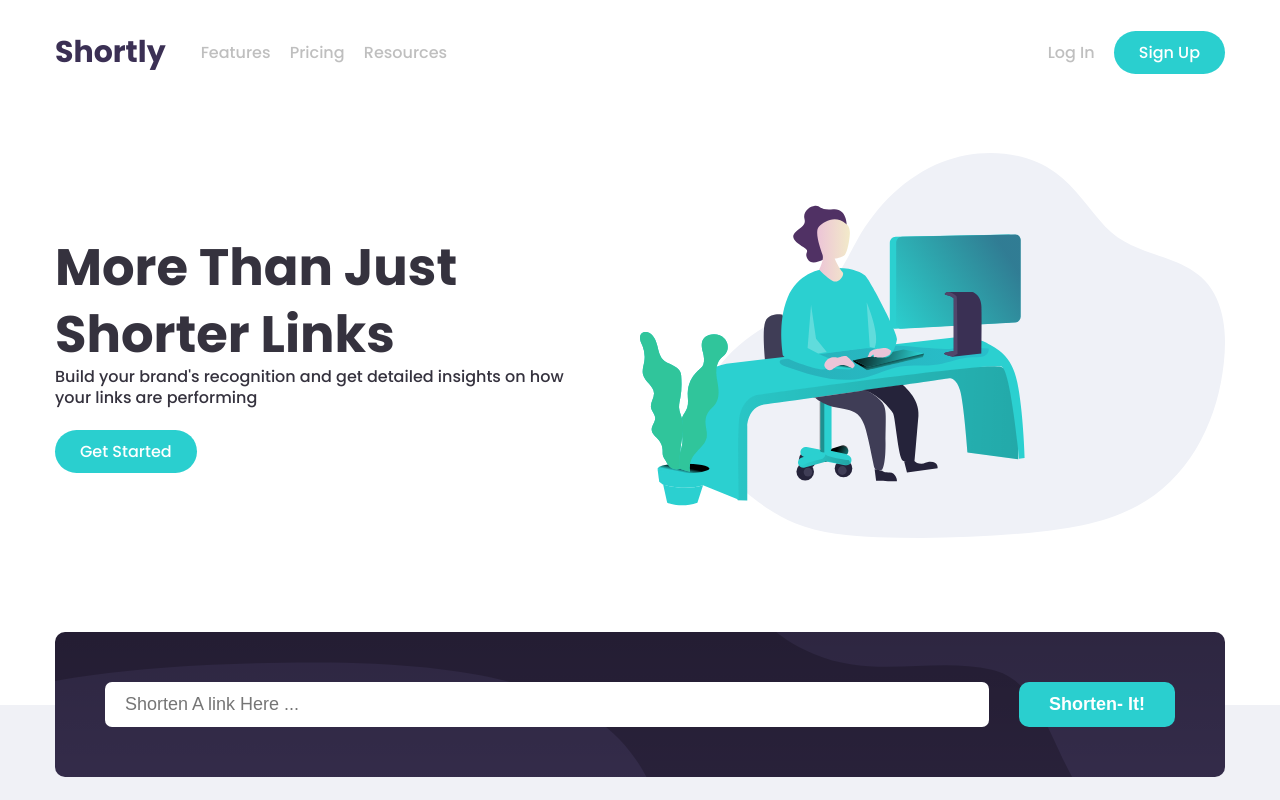
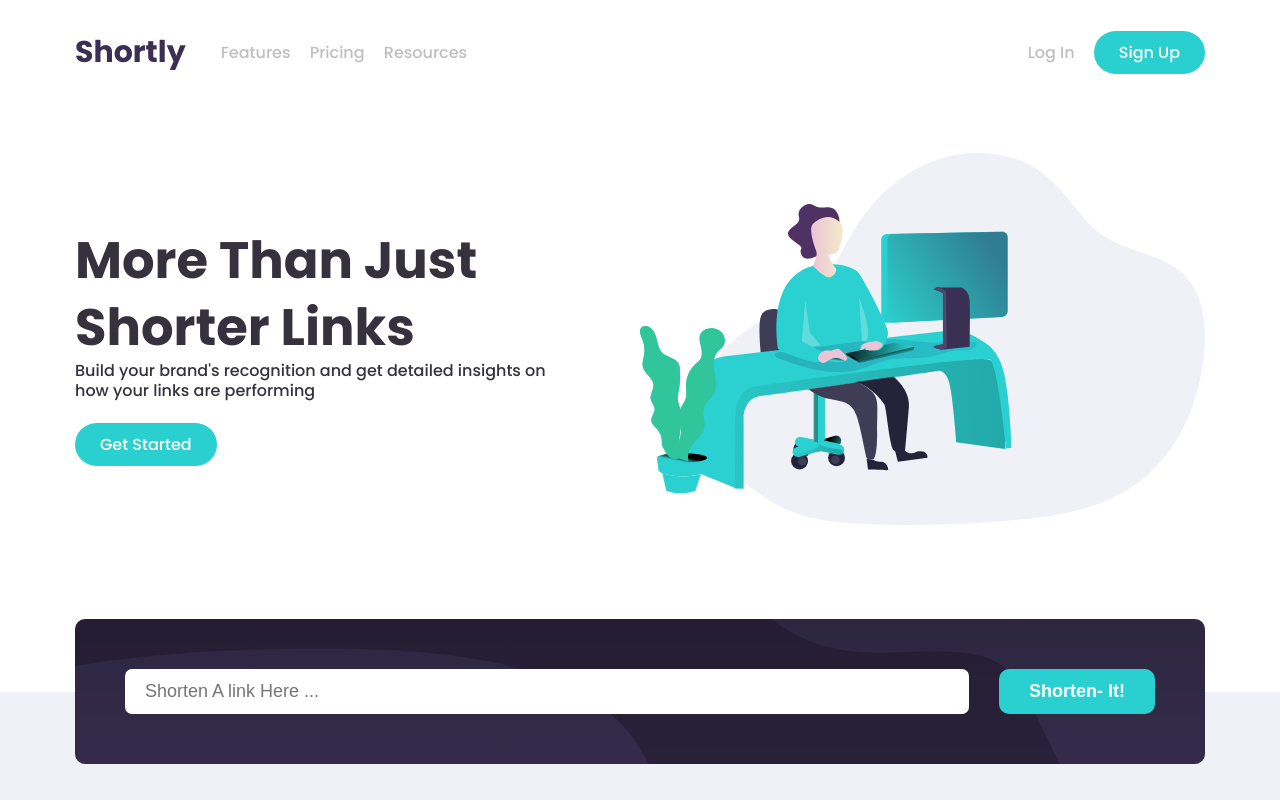
Before and after one commit to YousefSaeed668/Url-Shortening-Api, a plain HTML site: page index.html in a window 1280 px wide. Shown: the top 800 px of the page. Drawn offline with nearby package versions, Linux system fonts and the light colour scheme.

Commit message:
Update main.css

```diff
--- a/main.css
+++ b/main.css
@@ -21,12 +21,13 @@ header{
   width: 100%;
   max-width: 1170px;
   margin: auto;
+  padding-inline:20px;
 }
 header .container {
   display: flex;
   gap: 20px;
   align-items: center;
-  padding: 30px 0;
+  padding: 30px 20px;
   position: relative;
 }
 header nav a {
```
